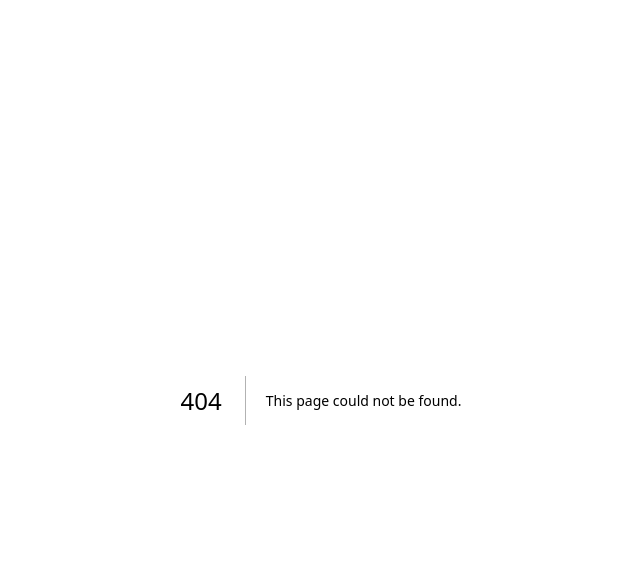
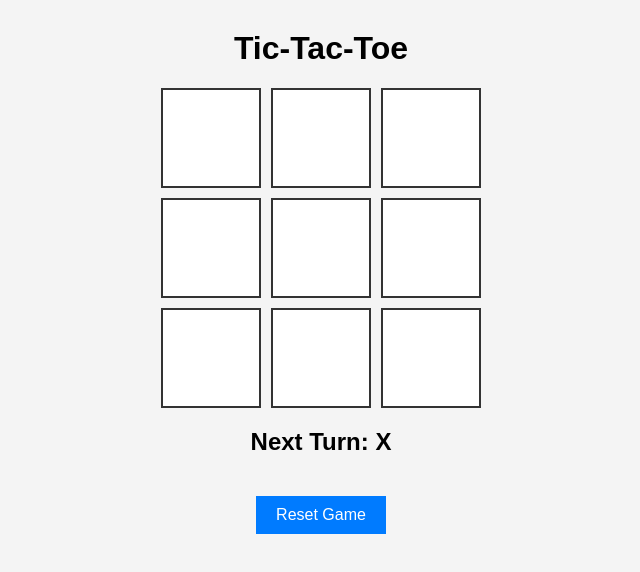
Before and after one commit to osmanbey918/news-pie-nextjs, a Next.js app: page /tictactoe in a window 1280 px wide. Before the commit this address had no page. Shown: the top 572 px of the page, without its empty margins (319-959 px from the left). Built offline with nearby package versions, Linux system fonts and the light colour scheme.

Commit message:
mini-game & YT Transcript

```diff
--- a/package.json
+++ b/package.json
@@ -11,11 +11,12 @@
   "dependencies": {
     "@headlessui/react": "^2.2.0",
     "@heroicons/react": "^2.2.0",
-    "axios": "^1.8.2",
+    "axios": "^1.8.4",
     "cheerio": "^1.0.0",
     "next": "15.2.1",
     "react": "^19.0.0",
-    "react-dom": "^19.0.0"
+    "react-dom": "^19.0.0",
+    "react-icons": "^5.5.0"
   },
   "devDependencies": {
     "@tailwindcss/postcss": "^4",
--- /dev/null
+++ b/src/app/tictactoe/page.js
@@ -0,0 +1,60 @@
+"use client";
+import React, { useState } from "react";
+import "./styles.css"; // Add CSS later
+
+function App() {
+  // 9 empty spaces for the game board
+  const [board, setBoard] = useState(Array(9).fill(null));
+  const [isXTurn, setIsXTurn] = useState(true); // "X" starts first
+
+  // Function to handle cell clicks
+  const handleClick = (index) => {
+    if (board[index] || checkWinner(board)) return; // Ignore if filled or game is over
+    const newBoard = [...board];
+    newBoard[index] = isXTurn ? "X" : "O";
+    setBoard(newBoard);
+    setIsXTurn(!isXTurn);
+  };
+
+  // Function to check for a winner
+  const winner = checkWinner(board);
+
+  // Function to reset the game
+  const resetGame = () => {
+    setBoard(Array(9).fill(null)); // Reset board
+    setIsXTurn(true); // "X" starts again
+  };
+
+  return (
+    <div className="game">
+      <h1>Tic-Tac-Toe</h1>
+      <div className="board">
+        {board.map((cell, index) => (
+          <button key={index} className="cell" onClick={() => handleClick(index)}>
+            {cell}
+          </button>
+        ))}
+      </div>
+      <h2>{winner ? `Winner: ${winner} 🎉` : board.includes(null) ? `Next Turn: ${isXTurn ? "X" : "O"}` : "It's a Draw!"}</h2>
+      <button className="reset" onClick={resetGame}>Reset Game</button>
+    </div>
+  );
+}
+
+// Function to check winning combinations
+function checkWinner(board) {
+  const winningPatterns = [
+    [0, 1, 2], [3, 4, 5], [6, 7, 8], // Rows
+    [0, 3, 6], [1, 4, 7], [2, 5, 8], // Columns
+    [0, 4, 8], [2, 4, 6] // Diagonals
+  ];
+
+  for (let [a, b, c] of winningPatterns) {
+    if (board[a] && board[a] === board[b] && board[a] === board[c]) {
+      return board[a]; // Returns "X" or "O"
+    }
+  }
+  return null; // No winner yet
+}
+
+export default App;
--- /dev/null
+++ b/src/app/tictactoe/styles.css
@@ -0,0 +1,50 @@
+body {
+    font-family: Arial, sans-serif;
+    text-align: center;
+    background-color: #f4f4f4;
+  }
+
+  .game {
+    margin-top: 30px;
+  }
+
+  .board {
+    display: grid;
+    grid-template-columns: repeat(3, 100px);
+    gap: 10px;
+    justify-content: center;
+  }
+
+  .cell {
+    width: 100px;
+    height: 100px;
+    font-size: 2rem;
+    font-weight: bold;
+    border: 2px solid #333;
+    cursor: pointer;
+    background-color: white;
+  }
+
+  .cell:hover {
+    background-color: #ddd;
+  }
+
+  .winner {
+    margin-top: 10px;
+    font-size: 1.5rem;
+    color: green;
+  }
+
+  .reset {
+    margin-top: 20px;
+    padding: 10px 20px;
+    font-size: 1rem;
+    background-color: #007bff;
+    color: white;
+    border: none;
+    cursor: pointer;
+  }
+
+  .reset:hover {
+    background-color: #0056b3;
+  }
--- /dev/null
+++ b/src/app/yt/page.tsx
@@ -0,0 +1,54 @@
+"use client";
+
+import { useState } from "react";
+import { fetchVideos } from "../../pages/api/yt";
+
+export default function VideoList() {
+  const [videos, setVideos] = useState([]);
+  const [query, setQuery] = useState("");
+
+  const handleSearch = async () => {
+    const results = await fetchVideos(query);
+    setVideos(results);
+  };
+
+  return (
+    <div className="p-4">
+      <h1 className="text-2xl font-bold mb-4">YouTube Summarizer</h1>
+
+      <div className="flex gap-2">
+        <input
+          type="text"
+          placeholder="Search a topic..."
+          value={query}
+          onChange={(e) => setQuery(e.target.value)}
+          className="border p-2 rounded"
+        />
+        <button
+          onClick={handleSearch}
+          className="bg-blue-500 text-white px-4 py-2 rounded"
+        >
+          Search
+        </button>
+      </div>
+
+      <div className="mt-4">
+        {videos.length === 0 ? (
+          <p>No videos found</p>
+        ) : (
+          <div className="grid grid-cols-2 gap-4">
+            {videos.map((video: any) => (
+              <div key={video.id.videoId} className="border p-2">
+                <img
+                  src={video.snippet.thumbnails.medium.url}
+                  alt={video.snippet.title}
+                />
+                <p>{video.snippet.title}</p>
+              </div>
+            ))}
+          </div>
+        )}
+      </div>
+    </div>
+  );
+}
--- /dev/null
+++ b/src/pages/api/yt.js
@@ -0,0 +1,23 @@
+import axios from "axios";
+
+const API_KEY = process.env.NEXT_PUBLIC_YOUTUBE_API_KEY;
+const BASE_URL = "https://www.googleapis.com/youtube/v3/search";
+
+export const fetchVideos = async (query: string) => {
+  try {
+    const response = await axios.get(BASE_URL, {
+      params: {
+        part: "snippet",
+        q: query,
+        maxResults: 10,
+        key: API_KEY,
+        type: "video",
+      },
+    });
+
+    return response.data.items;
+  } catch (error) {
+    console.error("Error fetching videos:", error);
+    return [];
+  }
+};
--- /dev/null
+++ b/src/pages/yt.tsx
@@ -0,0 +1,23 @@
+import axios from "axios";
+
+const API_KEY = process.env.NEXT_PUBLIC_YOUTUBE_API_KEY;
+const BASE_URL = "https://www.googleapis.com/youtube/v3/search";
+
+export const fetchVideos = async (query: string) => {
+  try {
+    const response = await axios.get(BASE_URL, {
+      params: {
+        part: "snippet",
+        q: query,
+        maxResults: 10,
+        key: API_KEY,
+        type: "video",
+      },
+    });
+
+    return response.data.items;
+  } catch (error) {
+    console.error("Error fetching videos:", error);
+    return [];
+  }
+};
```
Also changed, not shown: src/app/yt/page.js (added), 1 other file (tests, documents, lock files or other folders).
